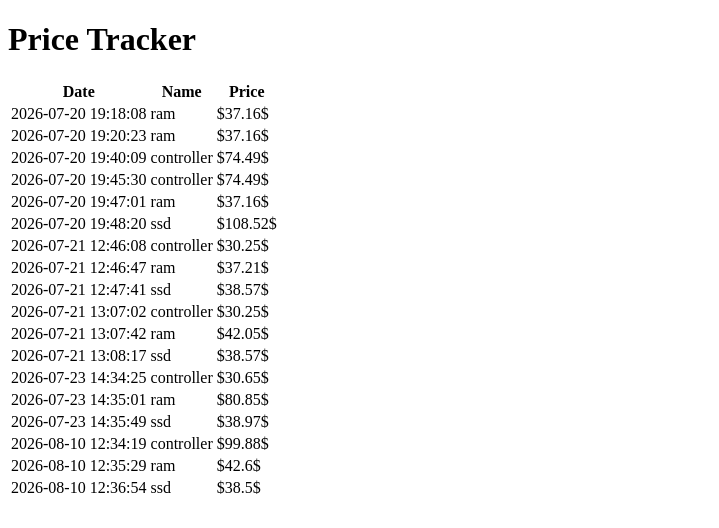
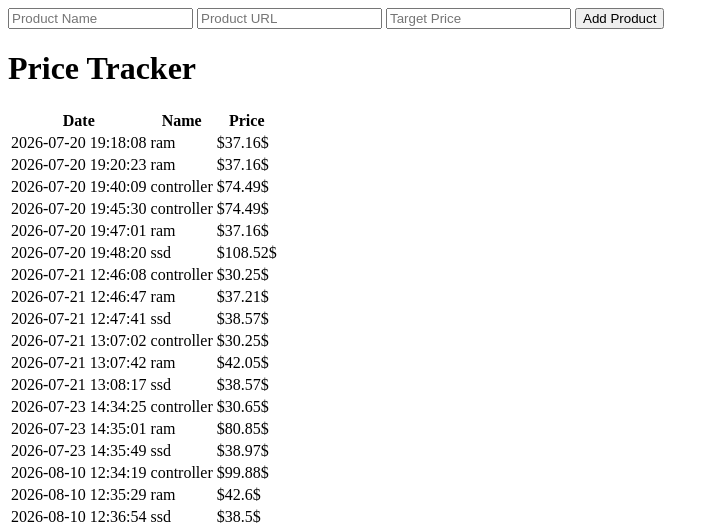
Before and after one commit to Adel77777/price-tracker, a Flask app: page / in a window 1280 px wide. Shown: the top 528 px of the page, without its empty margins (0-719 px from the left). Run offline with Flask 3, Linux system fonts and the light colour scheme.

Commit message:
added a dynamic products tracking via dashboard form entry

```diff
--- a/app.py
+++ b/app.py
@@ -1,7 +1,10 @@
-from flask import Flask, render_template
+from flask import Flask, render_template, request, redirect, url_for, flash
+from tracker import check_price
 import csv
+import config
 
 app = Flask(__name__)
+app.secret_key = "dev"
 
 def load_prices():
     prices = []
@@ -20,5 +23,24 @@ def dashboard():
     prices = load_prices()
     return render_template('index.html', prices=prices)
 
+@app.route('/add', methods=['POST'])
+def add_product():
+    product = {
+        "name": request.form['name'],
+        "url": request.form['url'],
+        "target_price": float(request.form['target_price'])
+    }
+    result = check_price(product)
+    if result["success"]:
+        flash(f"Checked '{product['name']}' — current price ${result['price']}")
+    else:
+        flash(f"Could not check '{product['name']}': {result['error']}")
+    return redirect(url_for('dashboard'))
+    """ name = request.form['name']
+    product_url = request.form['url']
+    target_price = float(request.form['target_price'])
+    print(f"Adding product: {name}, URL: {product_url}, Target Price: {target_price}") """
+
+
 if __name__ =='__main__':
     app.run(debug=True)
--- a/templates/index.html
+++ b/templates/index.html
@@ -6,6 +6,19 @@
     <title>Price Tracker</title>
 </head>
 <body>
+    {% with messages = get_flashed_messages() %}
+        {% if messages %}
+        <ul>
+            {% for m in messages %}<li>{{ m }}</li>{% endfor %}
+        </ul>
+    {% endif %}
+    {% endwith %}
+    <form action="/add" method="post">
+        <input type="text" name="name" placeholder="Product Name" required>
+        <input type="text" name="url" placeholder="Product URL" required>
+        <input type="number" name="target_price" placeholder="Target Price" step="0.01" required>
+        <button type="submit">Add Product</button>
+    </form>
     <h1>Price Tracker</h1>
     <table>
         <thead>
```
Also changed, not shown: tracker.py (+20 -9 lines).
